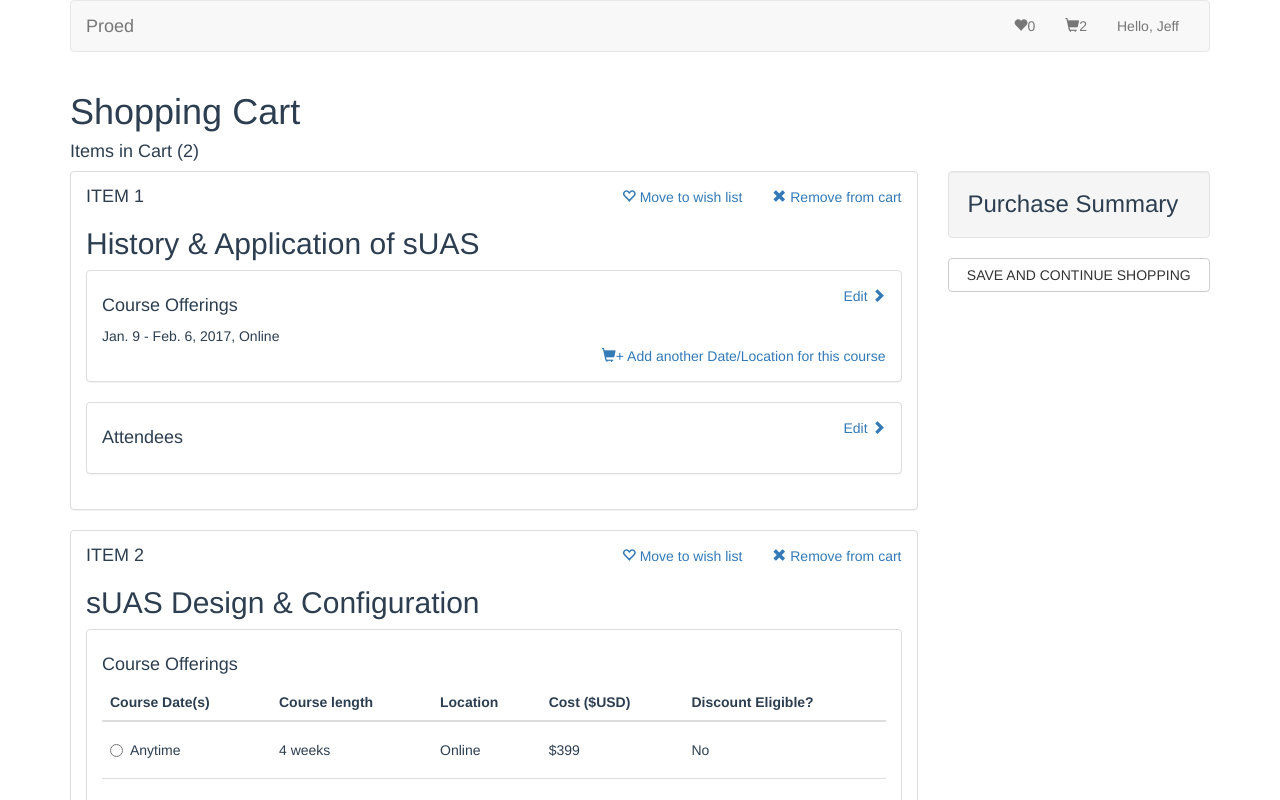
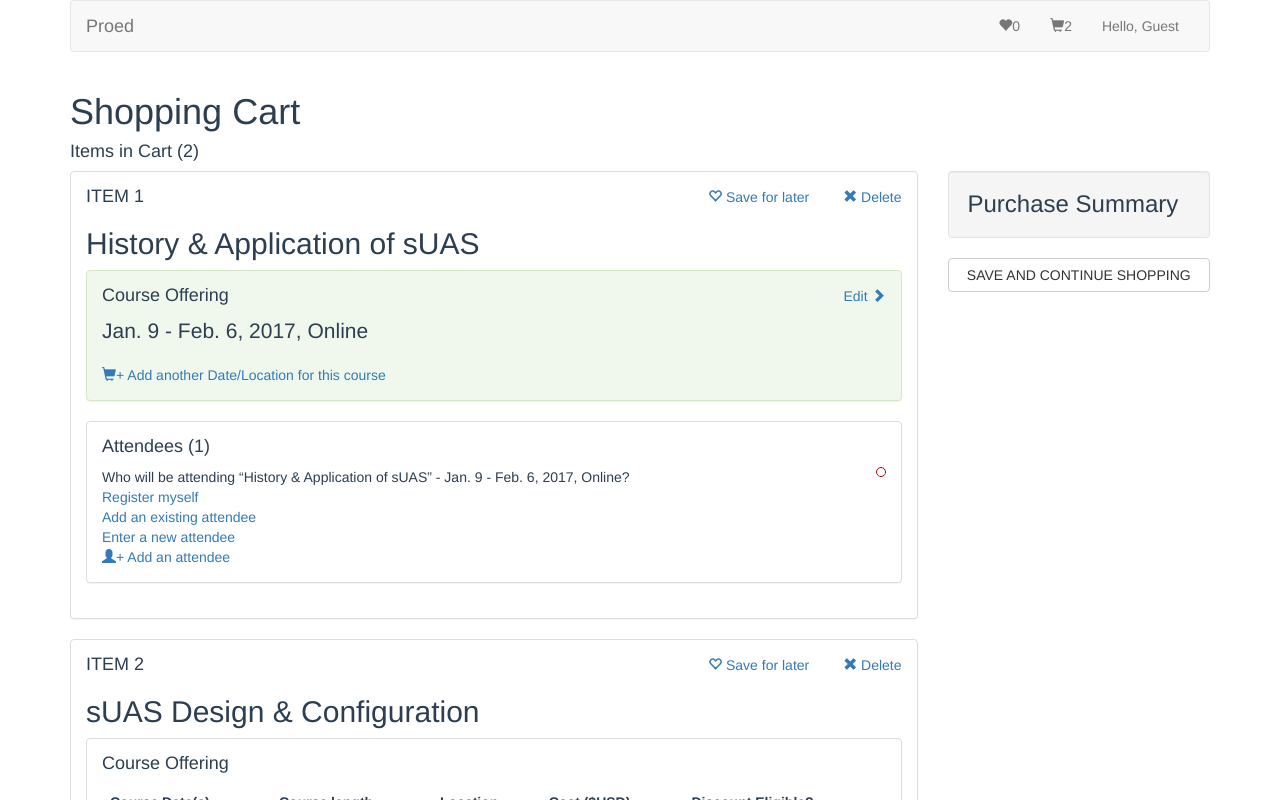
Before and after one commit to y2kiah/vue-cart, a Vue app: page / in a window 1280 px wide. Both pictures are taken after a click on the label "Jan. 9 - Feb. 6, 2017". Shown: the top 800 px of the page. Built offline with nearby package versions, Linux system fonts and the light colour scheme.

Commit message:
adding attendee component

```diff
--- a/src/App.vue
+++ b/src/App.vue
@@ -80,9 +80,10 @@
 				wishList: [],
 
 				user: {
-					firstName: "Jeff",
-					lastName: "Jeff",
-					email: "kiahj@erau.edu"
+					authenticated: false,
+					//firstName: "Jeff",
+					//lastName: "Jeff",
+					//email: "kiahj@erau.edu"
 				}
 			};
 		}
--- /dev/null
+++ b/src/components/Attendee.vue
@@ -0,0 +1,36 @@
+<template>
+	<div>
+		<div v-show="collapsed" class="lead">
+			<a href="#">{{ attendee.firstName }} {{ attendee.lastName }}</a>
+		</div>
+		<div v-show="!collapsed">
+			<ul class="list-unstyled">
+				<li><a href="#">Register myself</a></li>
+				<li><a href="#">Add an existing attendee</a></li>
+				<li><a href="#">Enter a new attendee</a></li>
+			</ul>
+		</div>
+	</div>
+</template>
+
+<script>
+	export default {
+		name: 'Attendee',
+
+		props: [ 'attendee', 'index', 'user' ],
+
+		data() {
+			return {
+				collapsed: false
+			};
+		},
+
+		computed: {},
+
+		methods: {
+		}
+	};
+</script>
+
+<style lang="css" scoped>
+</style>
--- a/src/components/Attendees.vue
+++ b/src/components/Attendees.vue
@@ -1,34 +1,69 @@
 <template>
 	<div class="panel panel-default">
 		<div class="panel-body">
-			<a href="#" class="pull-right" @click="editClick" v-show="collapsed">
-				Edit <i class="glyphicon glyphicon-chevron-right"></i>
-			</a>
-			<h4>Attendees</h4>
+			<div class="pull-right">
+				<a href="#" @click="editClick" v-if="collapsed">
+					Edit <i class="glyphicon glyphicon-chevron-right"></i>
+				</a>
+				<a href="#" @click.prevent="collapsed=true" v-if="!collapsed && validAttendees.length">
+					Done
+				</a>
+			</div>
+
+			<h4>Attendees ({{ this.attendees.length }})</h4>
 
 			<div v-show="collapsed">
 				{{ summaryText }}
 			</div>
 
 			<div v-show="!collapsed">
+				<div>
+					Who will be attending &ldquo;{{ item.name }}&rdquo;{{ $parent.selectedOffering !== null ? ' - ' + $parent.selectedOfferingText() : '' }}?
+					<Note>Number of attendees problem with removing</Note>
+				</div>
+				<div class="row">
+					<div class="col-xs-12">
+						<ul class="list-unstyled">
+							<li v-for="(attendee, index) in attendees">
+								<Attendee :attendee="attendee" :index="index" :user="user"></Attendee>
+							</li>
+						</ul>
+						<a href="#"><i class="glyphicon glyphicon-user"></i>+ Add an attendee</a>
+					</div>
+					<!--<div class="col-xs-3">
+						<div class="input-group">
+							<input type="text" :name="'items['+index+'][numAttendees]'" class="form-control"
+								   v-model="numAttendees" required="required" pattern="[0-9]*">
+							<div class="input-group-btn">
+						    	<button type="button" class="btn btn-default" @click="numAttendees -= numAttendees <= 1 ? 0 : 1">-</button>
+						    	<button type="button" class="btn btn-default" @click="++numAttendees">+</button>
+							</div>
+						</div>
+					</div>-->
+				</div>
+			</div>
 
-				<input type="number" name="items[numAttendees]" class="form-control" v-model="numAttendees" min="1" step="1" required="required">
-			</div>
 		</div>
 	</div>
 </template>
 
 <script>
+	import Attendee from './Attendee'
+	import Note from './Note'
+
 	export default {
 
 		name: 'Attendees',
 
-		props: [ 'item', 'user' ],
+		props: [ 'item', 'index', 'user' ],
+
+		components: { Attendee, Note },
 
 		data () {
 			return {
-				collapsed: true,
-				numAttendees: 1
+				collapsed: false,
+				attendees: [],
+				validAttendees: []
 			};
 		},
 
@@ -36,6 +71,10 @@
 			summaryText() {
 				return '';
 			}
+		},
+
+		created: function() {
+			this.attendees.push( _.merge(this.user, { isUser:true }));
 		},
 
 		methods: {
@@ -48,4 +87,7 @@
 </script>
 
 <style lang="css" scoped>
+	h4 {
+		margin: 0 0 10px 0;
+	}
 </style>
--- a/src/components/CartItem.vue
+++ b/src/components/CartItem.vue
@@ -2,18 +2,21 @@
 	<li>
 		<div class="panel panel-default">
 			<div class="panel-body">
-				<a href="#" class="pull-right" @click="removeItemClick($event, index)">
-					<i class="glyphicon glyphicon-remove"></i> Remove from cart
-				</a>
-				<a href="#" class="pull-right wish-list" @click="moveToWishListClick($event, index)">
-					<i class="glyphicon glyphicon glyphicon-heart-empty"></i> Move to wish list
-				</a>
+				<div class="pull-right">
+					<a href="#" class="wish-list" @click="moveToWishListClick($event, index)">
+						<i class="glyphicon glyphicon glyphicon-heart-empty"></i> Save for later
+					</a>
+					<a href="#" @click="removeItemClick($event, index)">
+						<i class="glyphicon glyphicon-remove"></i> Delete
+					</a>
+				</div>
+
 				<h4>ITEM {{ index+1 }}</h4>
 
 				<h2>{{item.name}}</h2>
 
 				<CourseOfferings :item="item" :index="index" :items="items" :discounts="discounts" />
-				<Attendees :item="item" :user="user" />
+				<Attendees :item="item" :index="index" :user="user" />
 			</div>
 		</div>
 	</li>
@@ -30,13 +33,15 @@
 
 		components: { CourseOfferings, Attendees },
 
-		data () {
+		data() {
 			return {
-				collapsed: false
+				collapsed: false,
+				selectedOffering: null
 			};
 		},
 
-		computed: {},
+		computed: {
+		},
 
 		methods: {
 			removeItemClick(e, index) {
@@ -44,8 +49,17 @@
 				this.items.splice(index, 1);
 			},
 
-			moveToWishListClick() {
+			moveToWishListClick(e, index) {
+				e.preventDefault();
+				let i = this.items.splice(index, 1);
+				this.wishList.push(i[0]);
+			},
 
+			selectedOfferingText() {
+				let o = this.item.offerings.find((o) => { return o.id === this.selectedOffering; });
+				return (this.selectedOffering !== null)
+					? o.date + ', ' + o.location
+					: '';
 			}
 		}
 	};
--- a/src/components/CartItems.vue
+++ b/src/components/CartItems.vue
@@ -2,7 +2,7 @@
 	<div id="cartItems">
 		<ul class="list-unstyled">
 			<CartItem v-for="(item, index) in items" :key="item.id" :item="item" :index="index"
-					  :items="items" :discounts="discounts"></CartItem>
+					  :items="items" :discounts="discounts" :wishList="wishList" :user="user"></CartItem>
 		</ul>
 	</div>
 </template>
--- a/src/components/CourseOfferings.vue
+++ b/src/components/CourseOfferings.vue
@@ -1,13 +1,19 @@
 <template>
-	<div class="panel panel-default">
+	<div :class="['panel', 'panel-default', { 'panel-success': collapsed && valid }]">
 		<div class="panel-body">
-			<a href="#" class="pull-right" @click="editClick" v-show="collapsed">
-				Edit <i class="glyphicon glyphicon-chevron-right"></i>
-			</a>
-			<h4>Course Offerings</h4>
+			<div class="pull-right">
+				<a href="#" @click="editClick" v-if="collapsed">
+					Edit <i class="glyphicon glyphicon-chevron-right"></i>
+				</a>
+				<a href="#" @click.prevent="collapsed=true" v-if="!collapsed && valid">
+					Done
+				</a>
+			</div>
 
-			<div v-show="collapsed">
-				{{ selectedOfferingText }}
+			<h4>Course Offering</h4>
+
+			<div v-show="collapsed" class="lead">
+				{{ $parent.selectedOfferingText() }}
 			</div>
 
 			<div v-show="!collapsed" class="table-responsive">
@@ -29,8 +35,8 @@
 							<td>
 								<div class="radio">
 									<label>
-										<input type="radio" :name="'items[' + index + '][offering]'" :id="'offering_' + offering.id" :value="offering.id"
-												@click="offeringClick($event, offering.id)">
+										<input type="radio" :name="'items['+index+'][offering]'" :id="'offering_' + offering.id" :value="offering.id"
+												@click="offeringClick($event)" v-model="$parent.selectedOffering">
 										{{offering.date}}
 									</label>
 								</div>
@@ -44,7 +50,7 @@
 				</table>
 			</div>
 
-			<a href="#" class="pull-right" @click="cloneItemClick($event, index)">
+			<a href="#" class="" v-show="valid" @click="cloneItemClick($event, index)">
 				<i class="glyphicon glyphicon glyphicon-shopping-cart"></i>+ Add another Date/Location for this course
 			</a>
 		</div>
@@ -58,19 +64,13 @@
 
 		data () {
 			return {
-				collapsed: false,
-				selected: null
+				collapsed: false
 			};
 		},
 
 		computed: {
-			selectedOfferingText() {
-				console.log(this.item.offerings)
-				console.log(this.selected)
-				let o = this.item.offerings.find((o) => { return o.id === this.selected; });
-				return (this.selected !== null)
-					? o.date + ', ' + o.location
-					: '';
+			valid() {
+				return (this.$parent.selectedOffering !== null);
 			},
 
 			offeringsFootnoteText() {
@@ -86,8 +86,7 @@
 				this.collapsed = false;
 			},
 
-			offeringClick(e, id) {
-				this.selected = id;
+			offeringClick(e) {
 				this.collapsed = true;
 			},
 
@@ -136,4 +135,10 @@
 	.table > tbody > tr > td {
 		vertical-align: middle;
 	}
+	h4 {
+		margin: 0 0 10px 0;
+	}
+	.panel-success {
+		background-color: #f0f8ed;
+	}
 </style>
--- a/src/components/Navbar.vue
+++ b/src/components/Navbar.vue
@@ -45,7 +45,7 @@
 						</ul>
 					</li>
 
-					<li><a href="#">Hello, {{ user.firstName }}</a></li>
+					<li><a href="#">Hello, {{ user.firstName || 'Guest' }}</a></li>
 				</ul>
 			</div>
 		</div>
--- /dev/null
+++ b/src/components/Note.vue
@@ -0,0 +1,33 @@
+<template>
+	<div @click="collapsed = !collapsed" :class="['note', 'pull-right', { collapsed } ]">
+		<slot></slot>
+	</div>
+</template>
+
+<script>
+	export default {
+		name: 'Note',
+
+		data () {
+			return {
+				collapsed: true
+			};
+		}
+	};
+</script>
+
+<style lang="css" scoped>
+	.note {
+		color: #aa0000;
+		width: 100%;
+		cursor: pointer;
+	}
+	.note.collapsed {
+		width: 10px;
+		height: 10px;
+		border: 1px solid #aa0000;
+		border-radius: 5px;
+		overflow: hidden;
+		color: white;
+	}
+</style>
```
Also changed, not shown: 1 other file (tests, documents, lock files or other folders).
